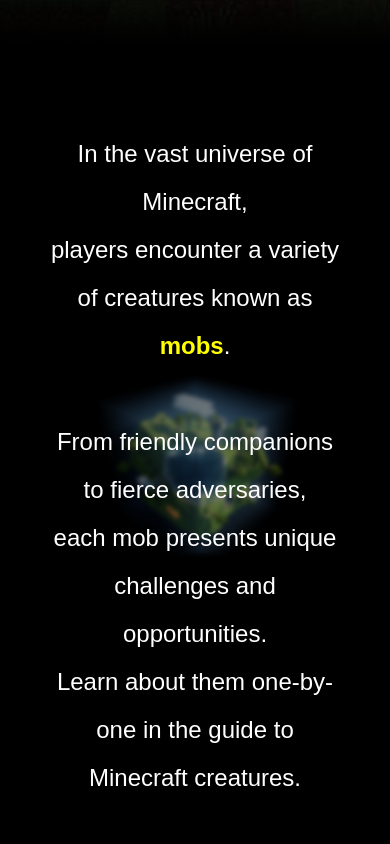
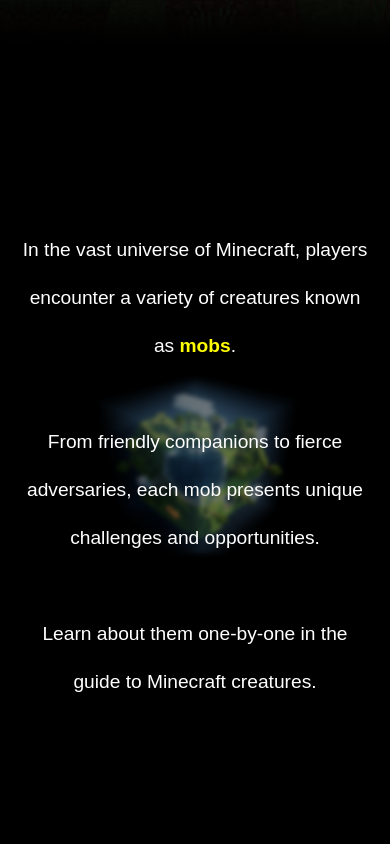
Before and after one commit to akiomatic/ciccc-infographic, a website built with Vite: page index.html in a window 390 px wide. Shown: the part 800-1644 px from the top of the page. Built offline with nearby package versions, Linux system fonts and the light colour scheme; a script that the page names is missing; files whose address does not match are found by name.

Commit message:
feat: Supported responsiveness for text sizes

```diff
--- a/index.html
+++ b/index.html
@@ -21,12 +21,12 @@
       <section class="introduction">
         <div class="introduction-background"></div>
         <main class="introduction-contents">
-          In the vast universe of Minecraft,<br />players encounter a variety of
+          In the vast universe of Minecraft, players encounter a variety of
           creatures known as
           <span class="text-emphasis">mobs</span>.<br /><br />
-          From friendly companions to fierce adversaries,<br />each mob presents
-          unique challenges and opportunities.<br />Learn about them one-by-one
-          in the guide to Minecraft creatures.
+          From friendly companions to fierce adversaries, each mob presents
+          unique challenges and opportunities.<br /><br />Learn about them
+          one-by-one in the guide to Minecraft creatures.
         </main>
       </section>
       <div id="categories">
--- a/style.css
+++ b/style.css
@@ -138,7 +138,7 @@
 }
 
 .introduction .introduction-contents {
-  width: 75%;
+  width: 60%;
   font-size: 1.5rem;
   font-weight: 400;
   line-height: 3rem;
@@ -514,6 +514,17 @@
 }
 
 @media screen and (max-width: 768px) {
+  .introduction-contents,
+  .footer main {
+    width: 90% !important;
+    font-size: 1.2rem !important;
+    line-height: 1.5rem;
+  }
+
+  .footer h1 {
+    font-size: 1.75rem !important;
+  }
+
   .category-title {
     font-size: 2rem !important;
     padding-bottom: 1rem !important;
```
